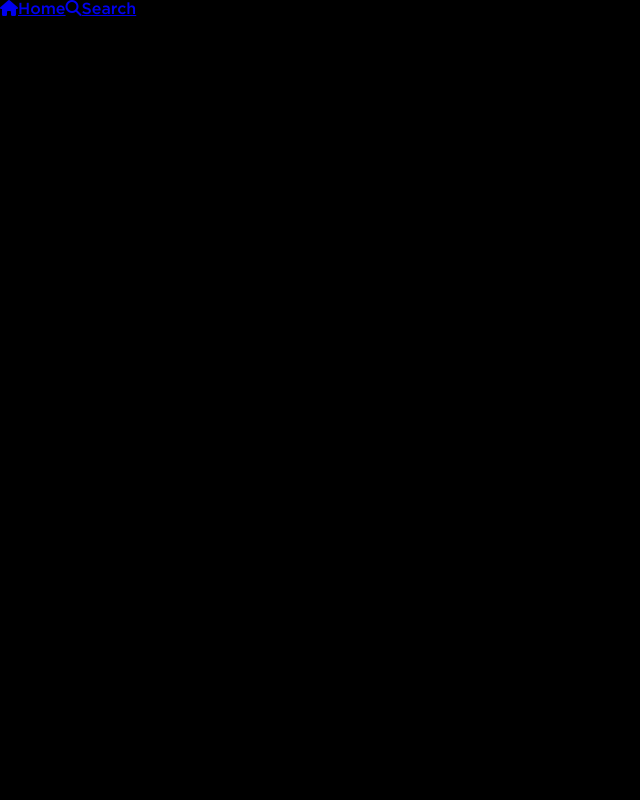
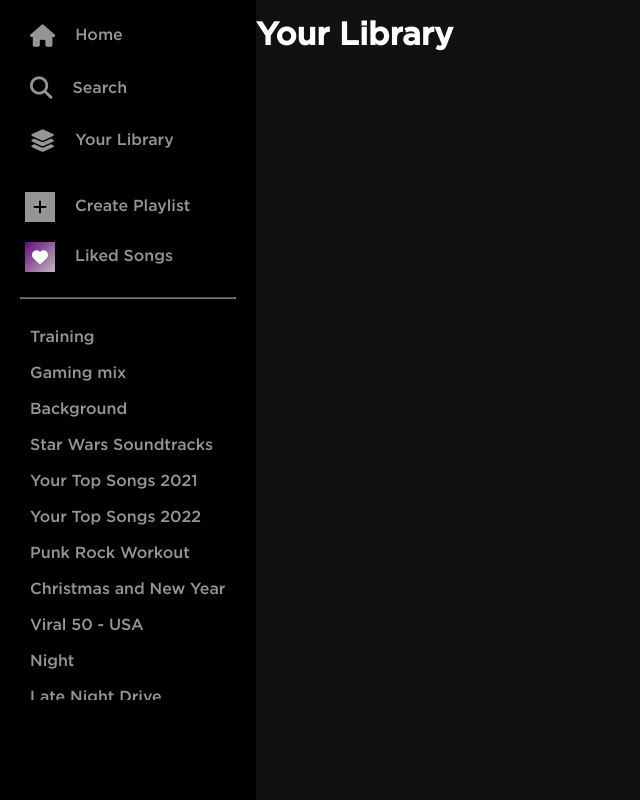
Before and after one commit to LukassF/spotify-clone, a Vue app: page /library in a window 1280 px wide. Before the commit this address had no page. Shown: the whole page, without its empty margins (0-640 px from the left). Built offline with nearby package versions, Linux system fonts and the light colour scheme.

Commit message:
finished sidebar styles

```diff
--- a/src/App.vue
+++ b/src/App.vue
@@ -4,7 +4,33 @@
   <nav>
     <router-link to="/"><i class="fa fa-home"></i>Home</router-link>
     <router-link to="/about"><i class="fa fa-magnifying-glass"></i>Search</router-link>
+    <router-link to="/library"><i class="fa-solid fa-layer-group"></i>Your Library</router-link>
+    <div class="nav-buttons">
+      <div><p><i class="fa fa-plus"></i></p>Create Playlist</div>
+      <div><p><i class="fa fa-heart"></i></p>Liked Songs</div>
+    </div>
   </nav>
+  <hr>
+
+  <ul>
+    <li>Training</li>
+    <li>Gaming mix</li>
+    <li>Background</li>
+    <li>Star Wars Soundtracks</li>
+    <li>Your Top Songs 2021</li>
+    <li>Your Top Songs 2022</li>
+    <li>Punk Rock Workout</li>
+    <li>Christmas and New Year</li>
+    <li>Viral 50 - USA</li>
+    <li>Night</li>
+    <li>Late Night Drive</li>
+    <li>Morning</li>
+    <li>Cooking</li>
+    <li>Podcasts</li>
+    <li>Listen Later</li>
+
+  </ul>
+  <div class="bottom-padding"></div>
   </aside>
   <router-view class="router-view"/>
 </main>
--- /dev/null
+++ b/src/assets/styles/_aside_menu.scss
@@ -0,0 +1,114 @@
+@use './vars' as *;
+@use './mixins' as *;
+
+aside{
+    background-color: transparent;
+    max-height: 100vh;
+    @include flex(column,center,stretch);
+
+    nav{
+        @include flex(column,center,stretch);
+        padding: 10px;
+
+        a{
+            padding: 15px 20px;
+            border-radius: 5px;
+            text-decoration: none;
+            @include flex(row,flex-start,center);
+            gap:20px;
+            color:$nav-ambient-color;
+
+            i{
+                font-size: 1.4em;
+            }
+
+            &:hover{
+                background-color: $secondary-background-color;
+                color:white;
+                transition: all 0.3s;
+            }
+        }
+
+        .nav-buttons{
+            margin-top: 15px;
+            div{
+                padding: 10px 15px;
+
+                color:$nav-ambient-color;
+                @include flex(row,flex-start,center);
+                gap:20px;
+                border-radius: 5px;
+                cursor: pointer;
+
+                &:hover{
+                    background-color: $secondary-background-color;
+                    color:white;
+                    transition: all 0.3s;
+                }
+
+                p{
+                    width:30px;
+                    aspect-ratio: 1/1;
+                    background: $nav-ambient-color;
+                    display: grid;
+                    place-content: center;
+                    color:black;
+                    margin: 0;
+                }
+
+                &:last-child{
+                    p{
+                    color:white;
+                    background: linear-gradient(135deg,rgb(107, 7, 128),rgb(189, 187, 187));
+                    }
+                }
+            }
+        }
+    }
+    hr{
+        margin: 5px 20px;
+        transform: scaleY(0.5);
+    }
+    ul{
+        color:$nav-ambient-color;
+        padding: 0px 10px;
+        list-style: none;
+        scrollbar-width: none;
+        scrollbar-color: $nav-ambient-color transparent;
+        overflow-y: auto;
+
+        &::-webkit-scrollbar {
+            width: 7px;
+          }
+
+          &::-webkit-scrollbar-track-piece {
+            background-color: transparent;
+          }
+
+          &::-webkit-scrollbar-thumb:vertical {
+            border-radius: 10px;
+            background-color: transparent;
+
+          }
+
+          &:hover{
+            &::-webkit-scrollbar-thumb:vertical {
+                background-color: $nav-ambient-color;
+
+              }
+              scrollbar-width: thin;
+          }
+
+        li{
+            padding: 10px 20px;
+            cursor: pointer;
+
+            &:hover{
+                color:white;
+            }
+        }
+    }
+    .bottom-padding{
+        height:120px;
+    }
+}
--- a/src/assets/styles/_vars.scss
+++ b/src/assets/styles/_vars.scss
@@ -1,2 +1,4 @@
 $main-background-color:black;
 $secondary-background-color:#111111;
+
+$nav-ambient-color:rgb(150, 148, 148);
--- a/src/assets/styles/style.css
+++ b/src/assets/styles/style.css
@@ -1,3 +1,108 @@
+aside {
+  background-color: transparent;
+  max-height: 100vh;
+  display: flex;
+  flex-direction: column;
+  justify-content: center;
+  align-items: stretch;
+}
+aside nav {
+  display: flex;
+  flex-direction: column;
+  justify-content: center;
+  align-items: stretch;
+  padding: 10px;
+}
+aside nav a {
+  padding: 15px 20px;
+  border-radius: 5px;
+  text-decoration: none;
+  display: flex;
+  flex-direction: row;
+  justify-content: flex-start;
+  align-items: center;
+  gap: 20px;
+  color: rgb(150, 148, 148);
+}
+aside nav a i {
+  font-size: 1.4em;
+}
+aside nav a:hover {
+  background-color: #111111;
+  color: white;
+  transition: all 0.3s;
+}
+aside nav .nav-buttons {
+  margin-top: 15px;
+}
+aside nav .nav-buttons div {
+  padding: 10px 15px;
+  color: rgb(150, 148, 148);
+  display: flex;
+  flex-direction: row;
+  justify-content: flex-start;
+  align-items: center;
+  gap: 20px;
+  border-radius: 5px;
+  cursor: pointer;
+}
+aside nav .nav-buttons div:hover {
+  background-color: #111111;
+  color: white;
+  transition: all 0.3s;
+}
+aside nav .nav-buttons div p {
+  width: 30px;
+  aspect-ratio: 1/1;
+  background: rgb(150, 148, 148);
+  display: grid;
+  place-content: center;
+  color: black;
+  margin: 0;
+}
+aside nav .nav-buttons div:last-child p {
+  color: white;
+  background: linear-gradient(135deg, rgb(107, 7, 128), rgb(189, 187, 187));
+}
+aside hr {
+  margin: 5px 20px;
+  transform: scaleY(0.5);
+}
+aside ul {
+  color: rgb(150, 148, 148);
+  padding: 0px 10px;
+  list-style: none;
+  scrollbar-width: none;
+  scrollbar-color: rgb(150, 148, 148) transparent;
+  overflow-y: auto;
+}
+aside ul::-webkit-scrollbar {
+  width: 7px;
+}
+aside ul::-webkit-scrollbar-track-piece {
+  background-color: transparent;
+}
+aside ul::-webkit-scrollbar-thumb:vertical {
+  border-radius: 10px;
+  background-color: transparent;
+}
+aside ul:hover {
+  scrollbar-width: thin;
+}
+aside ul:hover::-webkit-scrollbar-thumb:vertical {
+  background-color: rgb(150, 148, 148);
+}
+aside ul li {
+  padding: 10px 20px;
+  cursor: pointer;
+}
+aside ul li:hover {
+  color: white;
+}
+aside .bottom-padding {
+  height: 120px;
+}
+
 @font-face {
   font-family: spotifyFont;
   src: url("../fonts/GothamMedium.ttf");
@@ -7,6 +112,7 @@
   background-color: black;
   padding: 0;
   margin: 0;
+  overflow-x: hidden;
 }
 
 .main-layout {
@@ -14,9 +120,6 @@
   display: grid;
   grid-template-columns: 1fr 4fr;
 }
-.main-layout aside {
-  background-color: transparent;
-}
 .main-layout .router-view {
   background-color: #111111;
   color: white;
--- a/src/assets/styles/style.scss
+++ b/src/assets/styles/style.scss
@@ -1,4 +1,6 @@
 @use './vars' as *;
+@use './mixins' as *;
+@use './aside_menu';
 
 @font-face {
     font-family: spotifyFont;
@@ -9,6 +11,7 @@
     background-color: $main-background-color;
     padding: 0;
     margin: 0;
+    overflow-x: hidden;
   }
   .main-layout{
     // background-color: red;
@@ -16,9 +19,7 @@
     display: grid;
     grid-template-columns: 1fr 4fr;
 
-    aside{
-        background-color: transparent;
-    }
+
     .router-view{
         background-color: $secondary-background-color;
         color:white;
--- a/src/router/index.js
+++ b/src/router/index.js
@@ -1,6 +1,7 @@
 import { createRouter, createWebHistory } from 'vue-router'
 import HomeView from '../views/HomeView.vue'
 import SearchView from '../views/SearchView'
+import LibraryView from '../views/LibraryView'
 
 const routes = [
   {
@@ -12,6 +13,11 @@
     path: '/about',
     name: 'about',
    component:SearchView
+  },
+  {
+    path: '/library',
+    name: 'library',
+   component:LibraryView
   }
 ]
 
--- /dev/null
+++ b/src/views/LibraryView.vue
@@ -0,0 +1,5 @@
+<template>
+    <div class="library">
+      <h1>Your Library</h1>
+    </div>
+  </template>
```
Also changed, not shown: src/assets/styles/_mixins.scss (added, +7 -0 lines), 1 other file (tests, documents, lock files or other folders).
